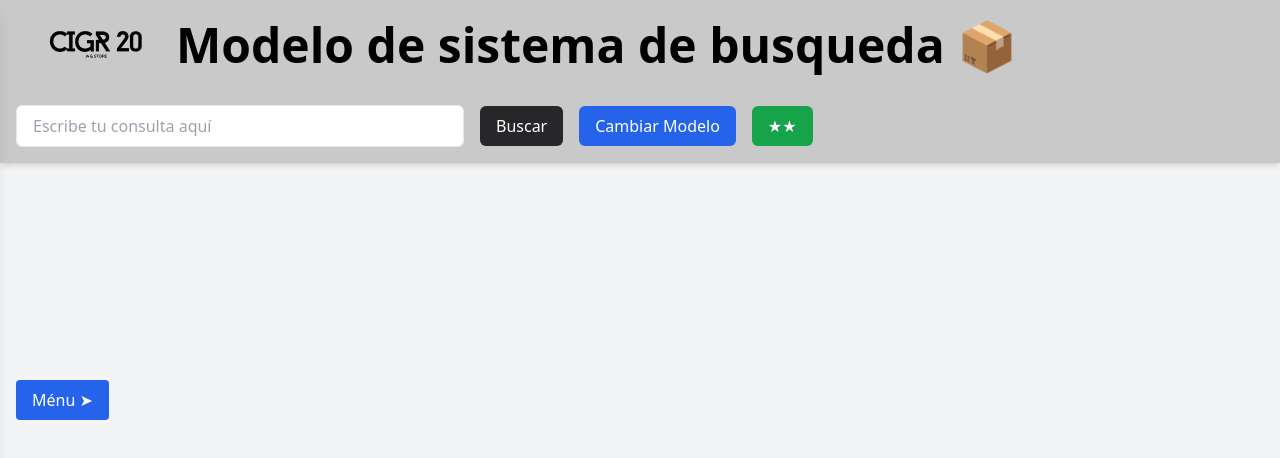
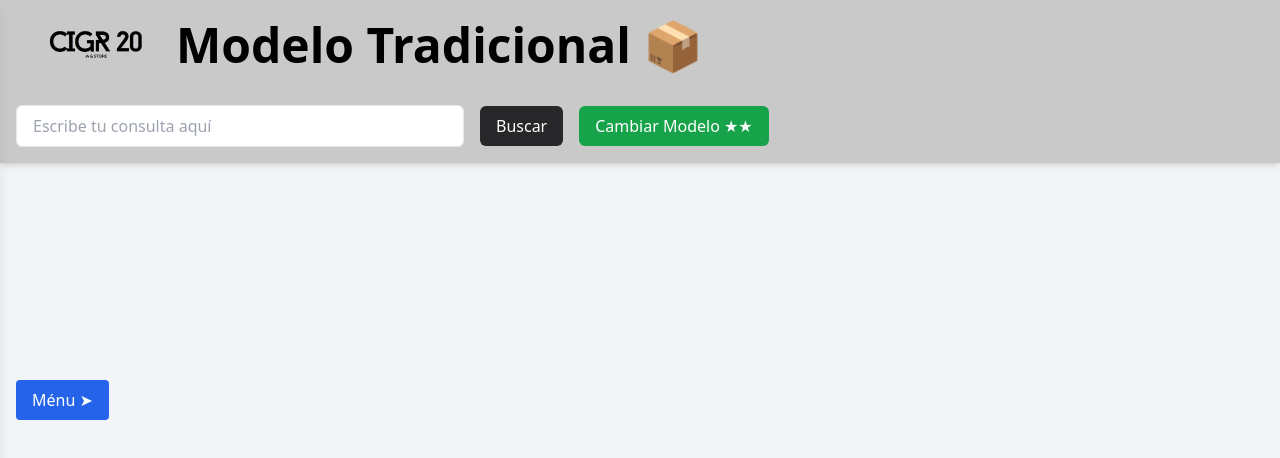
Before and after one commit to cesar3318123/ecommerce_web, a React (Create React App) app: page / in a window 1280 px wide. Shown: the top 458 px of the page. Built offline with nearby package versions, Linux system fonts and the light colour scheme.

Commit message:
Cambios buenos

```diff
--- a/src/home.jsx
+++ b/src/home.jsx
@@ -33,7 +33,7 @@ function Home() {
             </div>
 
 
-            <h1 className="text-5xl font-semibold text-center">Modelo de sistema de busqueda 📦</h1>
+            <h1 className="text-5xl font-semibold text-center">Modelo Tradicional 📦</h1>
             </div>
             {/*Parte inferior*/}
             <div className="p-4 flex items-center space-x-4">
@@ -47,15 +47,11 @@ function Home() {
             <button className="bg-zinc-800 text-white px-4 py-2 rounded-md hover:bg-zinc-500 transition">
                 Buscar
             </button>
-            {/* Botón Cambiar Modelo */}
-            <button className="bg-blue-600 text-white px-4 py-2 rounded-md hover:bg-blue-400 transition">
-                Cambiar Modelo
-            </button>
             {/* Botón para cambiar la Interfaz*/}
             <button
                 onClick={() => navigate("/home2")}
                 className="bg-green-600 text-white px-4 py-2 rounded-md hover:bg-green-400 transition">
-                ★★
+                Cambiar Modelo ★★
             </button>
             </div>
 
--- a/src/home2.jsx
+++ b/src/home2.jsx
@@ -84,7 +84,7 @@ function Home_IA() {
                 <img src={favicon} alt="Logo" className="w-16 h-auto" />
                 {/* Título */}
                 <h1 className="text-white text-3xl font-semibold">
-                    Modelo de sistema de búsqueda 📦
+                    Modelo IA 📦
                 </h1>
             </div>
         </header>
@@ -123,13 +123,10 @@ function Home_IA() {
                 <div className="flex flex-col md:flex-row justify-between items-center">
                     {/* Parte izquierda */}
                     <div className="flex gap-4">
-                        <button className="bg-blue-600 text-white px-4 py-2 rounded-md hover:bg-blue-400 transition">
-                            Cambiar Modelo
-                        </button>
                         <button
                         onClick={() => navigate("/")}
                         className="bg-green-600 text-white px-4 py-2 rounded-md hover:bg-green-400 transition">
-                            ★★
+                            Cambiar Modelo ★★
                         </button>
                     </div>
 
```
